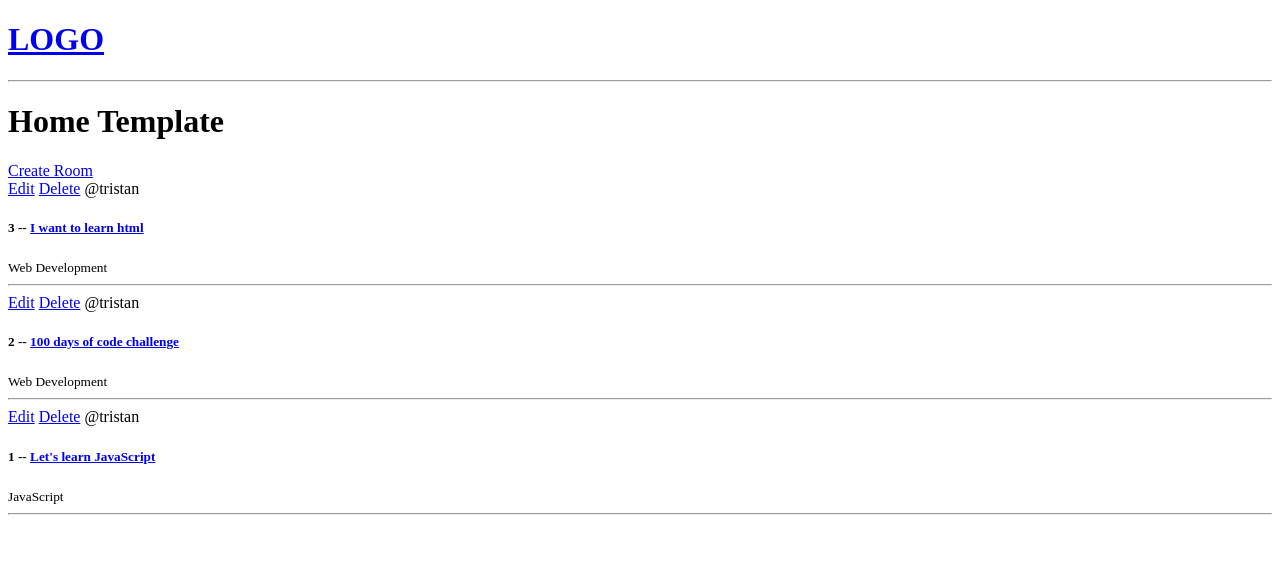
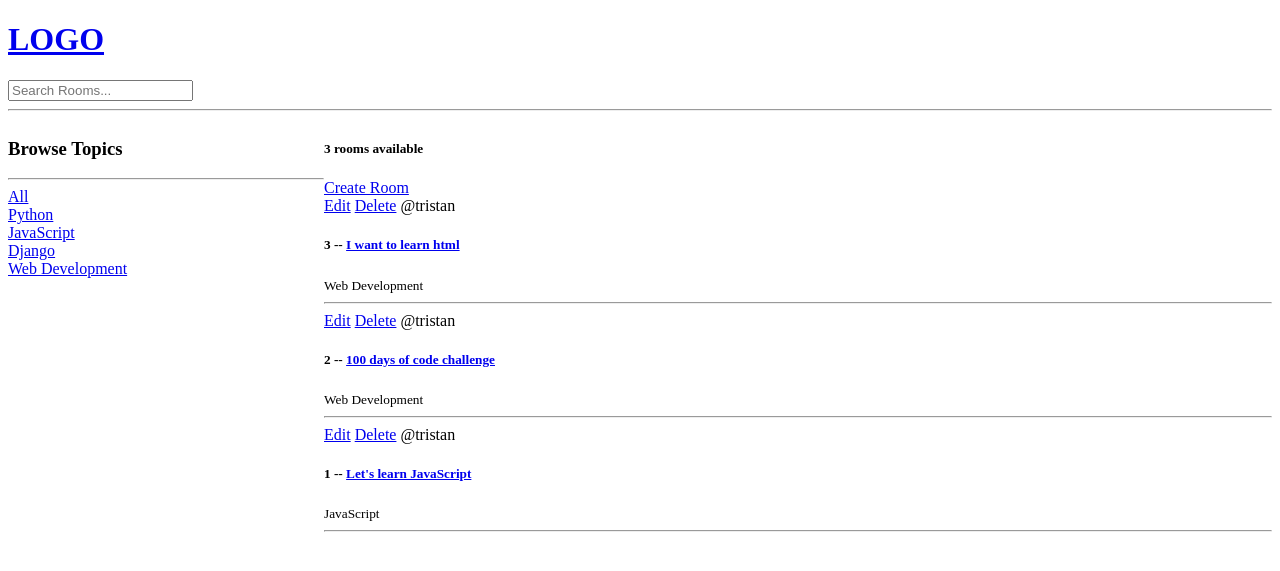
Before and after one commit to kirkseytc/django-tutorial, a Django app: page / in a window 1280 px wide. Shown: the top 571 px of the page. Run offline with Django 5.2, Linux system fonts and the light colour scheme; data comes from the database, SQL or seed files in the repository.

Commit message:
2:22:27 commit

```diff
--- a/base/models.py
+++ b/base/models.py
@@ -13,7 +13,7 @@ class Room(models.Model):
     host = models.ForeignKey(User, on_delete=models.SET_NULL, null=True)
     topic = models.ForeignKey(Topic, on_delete=models.SET_NULL, null=True)
     name = models.CharField(max_length=200)
-    desciption = models.TextField(null=True, blank=True)
+    description = models.TextField(null=True, blank=True)
     # particpants =
     updated = models.DateTimeField(auto_now=True)
     created = models.DateTimeField(auto_now_add=True)
--- a/base/templates/base/home.html
+++ b/base/templates/base/home.html
@@ -2,10 +2,33 @@
 
 {% block content %}
 
-<h1>Home Template</h1>
+<style>
+    .home-container{
+        display: grid;
+        grid-template-columns: 1fr 3fr;
+    }
+</style>
+
+<div class="home-container">
+
+    <div>
+        <h3>Browse Topics</h3>
+        <hr>
+
+        <div>
+            <a href="{% url 'home'%}">All</a>
+        </div>
+
+        {% for topic in topics %}
+            <div>
+                <a href="{% url 'home'%}?q={{topic.name}}">{{topic.name}}</a>
+            </div>
+        {% endfor %}
+    </div>
 
     <div>
 
+        <h5>{{room_count}} rooms available</h5>
         <a href="{% url 'create-room' %}">Create Room</a>
 
         <div>
@@ -25,4 +48,6 @@
 
     </div>
 
+</div>
+
 {% endblock %}
--- a/base/views.py
+++ b/base/views.py
@@ -1,5 +1,6 @@
 from django.shortcuts import render, redirect
-from .models import Room
+from django.db.models import Q
+from .models import Room, Topic
 from .forms import RoomForm
 
 
@@ -13,8 +14,18 @@ from .forms import RoomForm
 # ]
 
 def home(request):
-    rooms = Room.objects.all()
-    context = {'rooms':rooms}
+    q = request.GET.get('q') if request.GET.get('q') != None else ''
+    rooms = Room.objects.filter(
+        Q(topic__name__icontains=q) |
+        Q(name__icontains=q) |
+        Q(description__icontains=q)
+    )
+
+    topics = Topic.objects.all()
+
+    room_count = rooms.count()
+
+    context = {'rooms': rooms, 'topics': topics, 'room_count':room_count}
     return render(request, 'base/home.html', context)
 
 def room(request, pk):
--- a/templates/navbar.html
+++ b/templates/navbar.html
@@ -2,4 +2,8 @@
     <h1>LOGO</h1>
 </a>
 
+<form method="GET" action="{% url 'home' %}">
+    <input type="text" name="q" placeholder="Search Rooms... "/>
+</form>
+
 <hr>
```
Also changed, not shown: base/migrations/0003_alter_room_options_and_more.py (added), db.sqlite3. Lines whose indentation alone changed are shown as unchanged.
